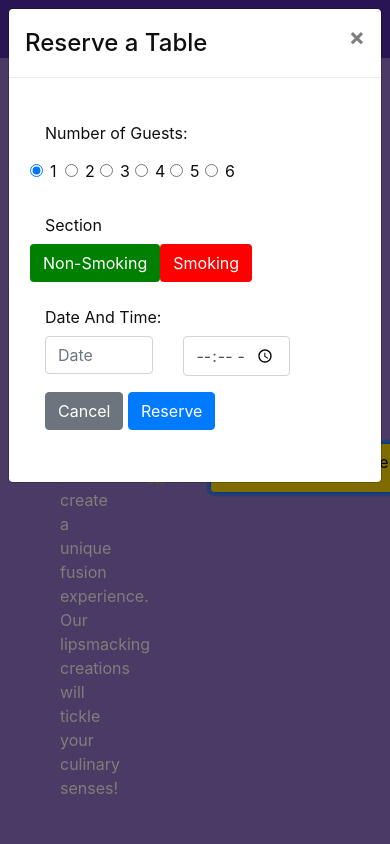
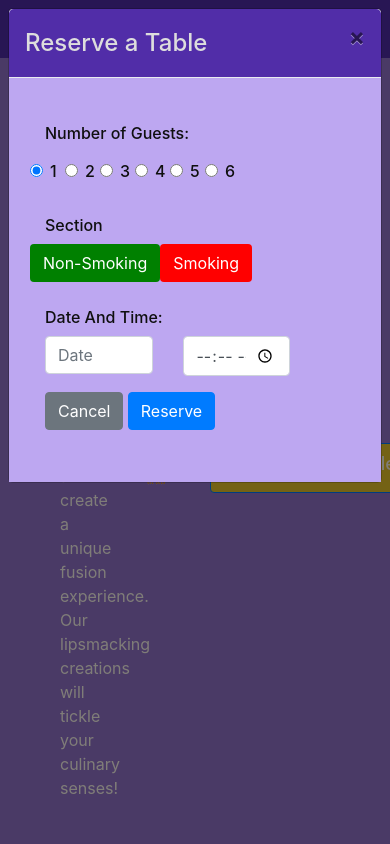
Before and after one commit to Gonza-Jordan/Bootstrap4, a website: page index.html in a window 390 px wide. Both pictures are taken after a click on the button "Reserve Table". Shown: the top 844 px of the page. Drawn offline with nearby package versions, Linux system fonts and the light colour scheme.

Commit message:
Fin modulo 4

```diff
--- a/css/styles.scss
+++ b/css/styles.scss
@@ -74,3 +74,7 @@ body{
     bottom: 0px;
     z-index: 1;
 }
+
+.modal-header{
+    background-color: #512DA8;
+}
--- a/index.html
+++ b/index.html
@@ -36,7 +36,7 @@
                                 class="fa fa-address-card fa-lg"></span>Contact</a></li>
                 </ul>
                 <span class="navbar-text">
-                    <a data-toggle="modal" data-target="#loginModal">
+                    <a id="botonLogin">
                     <span class="fa fa-sign-in"></span> Login</a>
                 </span>
             </div>
@@ -49,7 +49,7 @@
             <div class="modal-content">
                 <div class="modal-header">
                     <h4 class="modal-title">Login </h4>
-                    <button type="button" class="close" data-dismiss="modal">&times;</button>
+                    <button type="button" class="close">&times;</button>
                 </div>
                 <div class="modal-body">
                     <form>
@@ -95,9 +95,8 @@
 
                 <div class="col-3 col-sm-3 align-self-center">
                     <div class="btn-group" role="group">
-                        <a role="button" class="btn btn-primary boton-reserva" href="#reservaModal"
-                        data-html="true"
-                         data-placement="bottom" a data-toggle="modal" data-target="#reservaModal">
+                        <a role="button" class="btn btn-primary boton-reserva"
+                      id="botonReserva">
                         Reserve Table</a>
                     </div>
                 </div>
@@ -108,7 +107,7 @@
                         <div class="modal-content">
                             <div class="modal-header">
                                 <h4 class="modal-title">Reserve a Table </h4>
-                                <button type="button" class="close" data-dismiss="modal">&times;</button>
+                                <button type="button" class="close">&times;</button>
                             </div>
                             <div class="modal-body">
                                 <form>
@@ -384,6 +383,15 @@
 
     <script>
         $(document).ready(function(){
+            $("#botonReserva").click(function(){
+            $("#reservaModal").modal();
+        });
+
+            $("#botonLogin").click(function(){
+            $("#loginModal").modal();
+        });
+
+        $(document).ready(function(){
             $("#mycarousel").carousel( { interval: 2000 } );
             $("#carouselButton").click(function(){
                 if ($("#carouselButton").children("span").hasClass('fa-pause')) {
@@ -398,6 +406,8 @@
                 }
             });
         });
+    });
+
     </script>
 
 
```
Also changed, not shown: css/styles.css.
